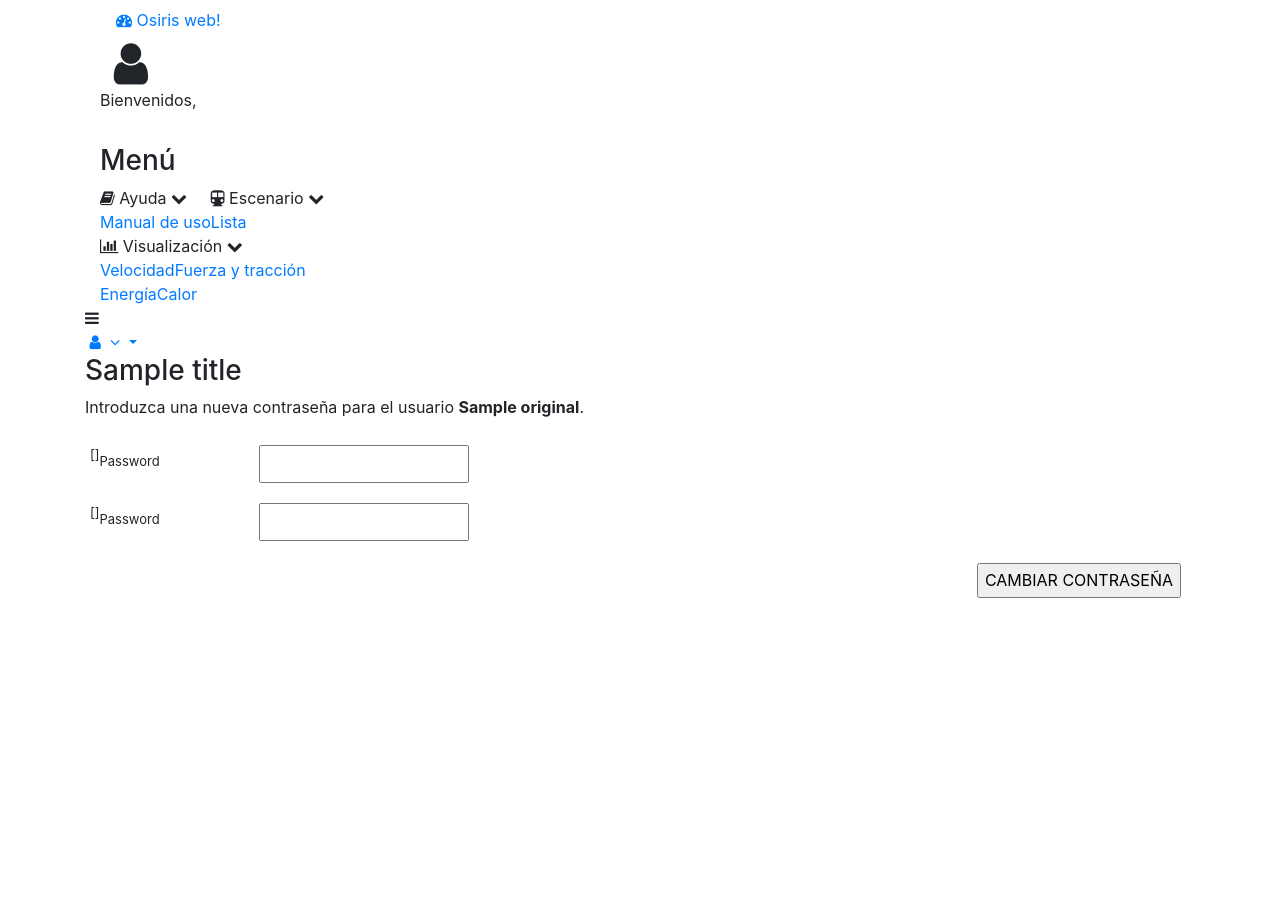
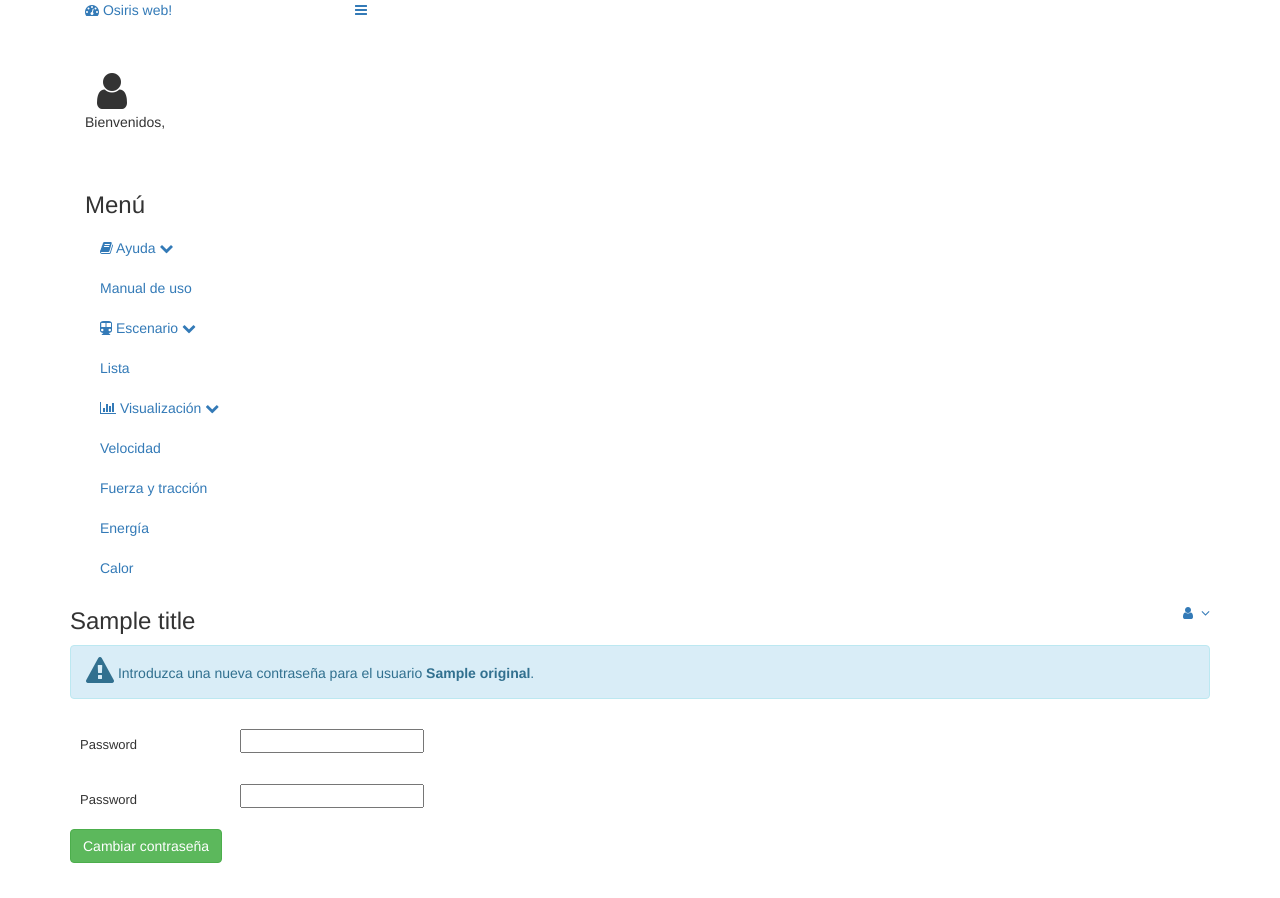
Before and after one commit to felipinbombin/osirisWebPlatform, a Django app: template templates/admin/auth/user/change_password.html in a window 1280 px wide. Before the commit the page ends 598 px from the top, so only its background shows below. Run offline with Django 3.2, Linux system fonts and the light colour scheme; the template is opened without the code that fills it: most values are stand-ins (such as "Sample title", 1, 10 or a date in 2020); form fields are guessed from the names that the template uses; some libraries are stand-ins or nearby versions.

Commit message:
user personalized

```diff
--- a/templates/admin/auth/user/add_form.html
+++ b/templates/admin/auth/user/add_form.html
@@ -3,8 +3,8 @@
 
 {% block form_top %}
   {% if not is_popup %}
-    <p>{% trans "First, enter a username and password. Then, you'll be able to edit more user options." %}</p>
+    <p class="alert alert-info"><i class="fa fa-warning fa-lg fa-2x"></i> {% trans "First, enter a username and password. Then, you'll be able to edit more user options." %}</p>
   {% else %}
-    <p>{% trans "Enter a username and password." %}</p>
+    <p class="alert alert-info"><i class="fa fa-warning fa-lg fa-2x"></i> {% trans "Enter a username and password." %}</p>
   {% endif %}
 {% endblock %}
--- a/templates/admin/auth/user/change_password.html
+++ b/templates/admin/auth/user/change_password.html
@@ -5,7 +5,10 @@
 {% block extrahead %}{{ block.super }}
   <script type="text/javascript" src="{% url 'admin:jsi18n' %}"></script>
 {% endblock %}
-{% block extrastyle %}{{ block.super }}<link rel="stylesheet" type="text/css" href="{% static "admin/css/forms.css" %}" />{% endblock %}
+{% block extrastyle %}
+  {{ block.super }}
+  <link rel="stylesheet" type="text/css" href="{% static "admin/css/forms.css" %}" />
+{% endblock %}
 {% block bodyclass %}{{ block.super }} {{ opts.app_label }}-{{ opts.model_name }} change-form{% endblock %}
 {% if not is_popup %}
   {% block breadcrumbs %}
@@ -18,23 +21,29 @@
   </div>
   {% endblock %}
 {% endif %}
-{% block content %}<div id="content-main">
+{% block content %}
+<div id="content-main col-md-12 col-sm-12 col-xs-12">
+  <div class="x_panel">
+    <div class="x_title"></div>
+    <div class="x_content">
       <form action="{{ form_url }}" method="post" id="{{ opts.model_name }}_form">{% csrf_token %}{% block form_top %}{% endblock %}
-<input type="text" name="username" value="{{ original.get_username }}" style="display: none" />
+        <input type="text" name="username" value="{{ original.get_username }}" style="display: none" class="form-control" />
         <div>
         {% if is_popup %}<input type="hidden" name="_popup" value="1" />{% endif %}
         {% if form.errors %}
-    <p class="errornote">
+          <p class="alert alert-danger">
             {% if form.errors.items|length == 1 %}{% trans "Please correct the error below." %}{% else %}{% trans "Please correct the errors below." %}{% endif %}
           </p>
         {% endif %}
 
-<p>{% blocktrans with username=original %}Enter a new password for the user <strong>{{ username }}</strong>.{% endblocktrans %}</p>
+        <p class="alert alert-info"><i class="fa fa-warning fa-lg fa-2x"></i> {% blocktrans with username=original %}Enter a new password for the user <strong>{{ username }}</strong>.{% endblocktrans %}</p>
 
         <fieldset class="module aligned">
 
           <div class="form-row">
-  {{ form.password1.errors }}
+            {% if form.password1.errors %}
+            <div class="alert alert-danger">{{ form.password1.errors }}</div>
+            {% endif %}
             {{ form.password1.label_tag }} {{ form.password1 }}
             {% if form.password1.help_text %}
               <div class="help">{{ form.password1.help_text|safe }}</div>
@@ -42,7 +51,9 @@
           </div>
 
           <div class="form-row">
-  {{ form.password2.errors }}
+            {% if form.password2.errors %}
+            <div class="alert alert-danger">{{ form.password2.errors }}</div>
+            {% endif %}
             {{ form.password2.label_tag }} {{ form.password2 }}
             {% if form.password2.help_text %}
               <div class="help">{{ form.password2.help_text|safe }}</div>
@@ -51,10 +62,13 @@
 
         </fieldset>
 
-<div class="submit-row">
-<input type="submit" value="{% trans 'Change password' %}" class="default" />
+        <div class="ln_solid"></div>
+
+        <div class="form-group">
+          <input type="submit" value="{% trans 'Change password' %}" class="btn btn-success" />
         </div>
-
+      </form>
     </div>
-</form></div>
+  </div>
+</div>
 {% endblock %}
```
Also changed, not shown: templates/admin/change_form.html (+16 -5 lines). Lines whose indentation alone changed are shown as unchanged.
